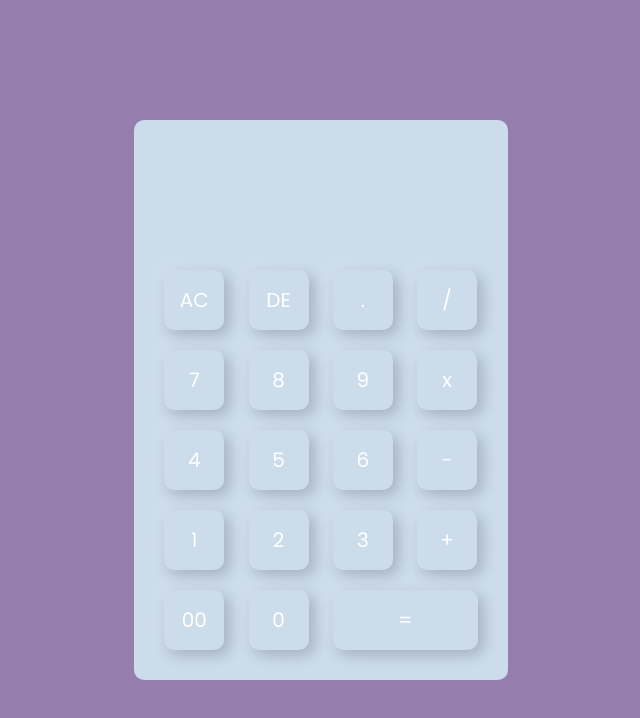
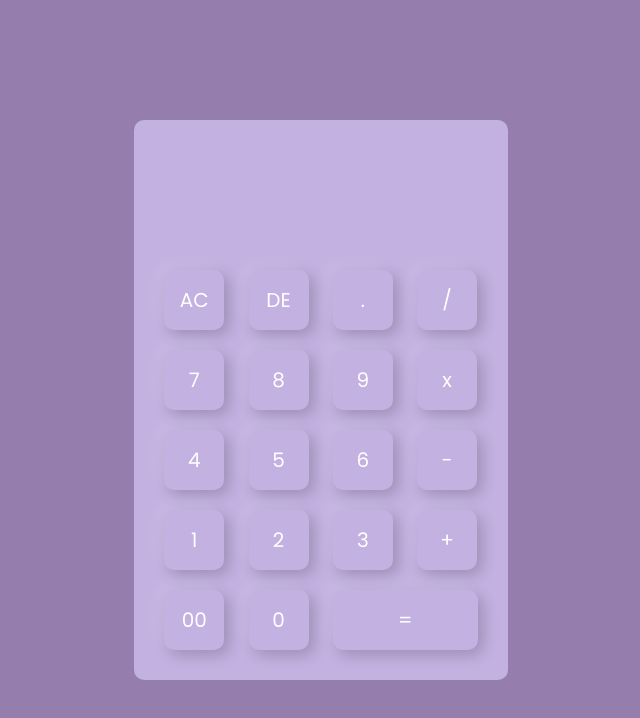
Before and after one commit to Aron2811/calculator, a plain HTML site: page index.html in a window 1280 px wide. Shown: the whole page, without its empty margins (319-959 px from the left). Drawn offline with Linux system fonts and the light colour scheme.

Commit message:
pastel violet

```diff
--- a/style.css
+++ b/style.css
@@ -15,7 +15,7 @@
 }
 
 .calculator {
-  background: #CCDCEB;
+  background: #C3B1E1;
   padding: 20px;
   border-radius: 10px;
 
```
